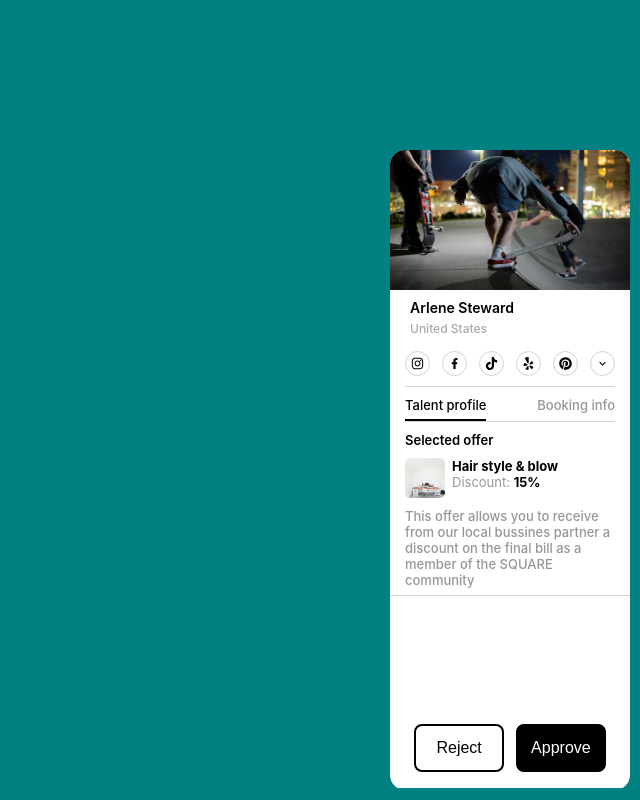
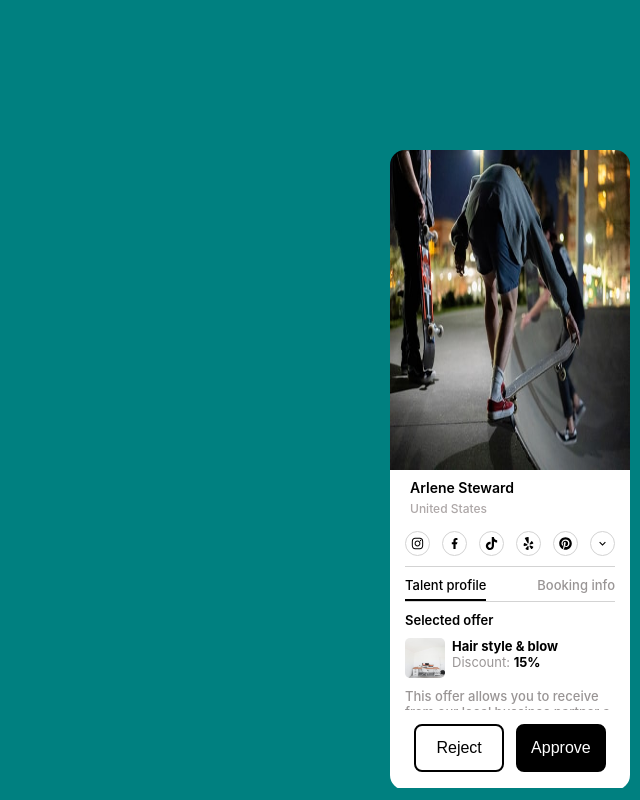
Before and after one commit to Zaibi727/Collection-of-Designs, a React (Create React App) app: page / in a window 1280 px wide. Shown: the whole page, without its empty margins (640-1280 px from the left). Built offline with nearby package versions, Linux system fonts and the light colour scheme.

Commit message:
Update modalwithtab.module.css

```diff
--- a/src/components/ModalWithTab/modalwithtab.module.css
+++ b/src/components/ModalWithTab/modalwithtab.module.css
@@ -34,7 +34,6 @@
 }
 .bottombtns{
     height: 10vh;
-    min-height: 10vh;
     margin-top: -2px;
     background-color: rgb(255, 255, 255);
 }
@@ -51,7 +50,7 @@
     color: rgb(0, 0, 0);
     border: 2px solid black;
     width: 47%;
-    min-height: 6vh;
+    height: 6vh;
     max-height: 8vh;
     border-radius: 0.5em;
     font-weight: 500;
@@ -61,7 +60,7 @@
     background-color: #000;
     color: white;
     width: 47%;
-    min-height: 6vh;
+    height: 6vh;
     max-height: 8vh;
     border: 2px solid black;
     border-radius: 0.5em;
@@ -85,7 +84,7 @@
 }
 .mainPic{
     width: 100%;
-    height: 140px;
+    height: 40vh;
     background-color: transparent !important;
 }
 .nameloc{
@@ -208,11 +207,3 @@
     margin: 0px 15px;
     width: 235px !important;
 }
-
-@media only screen and (min-width: 1840px) {
-    .mainPic{
-        width: 100%;
-        height: 37vh;
-        background-color: transparent !important;
-    }
-}
```
